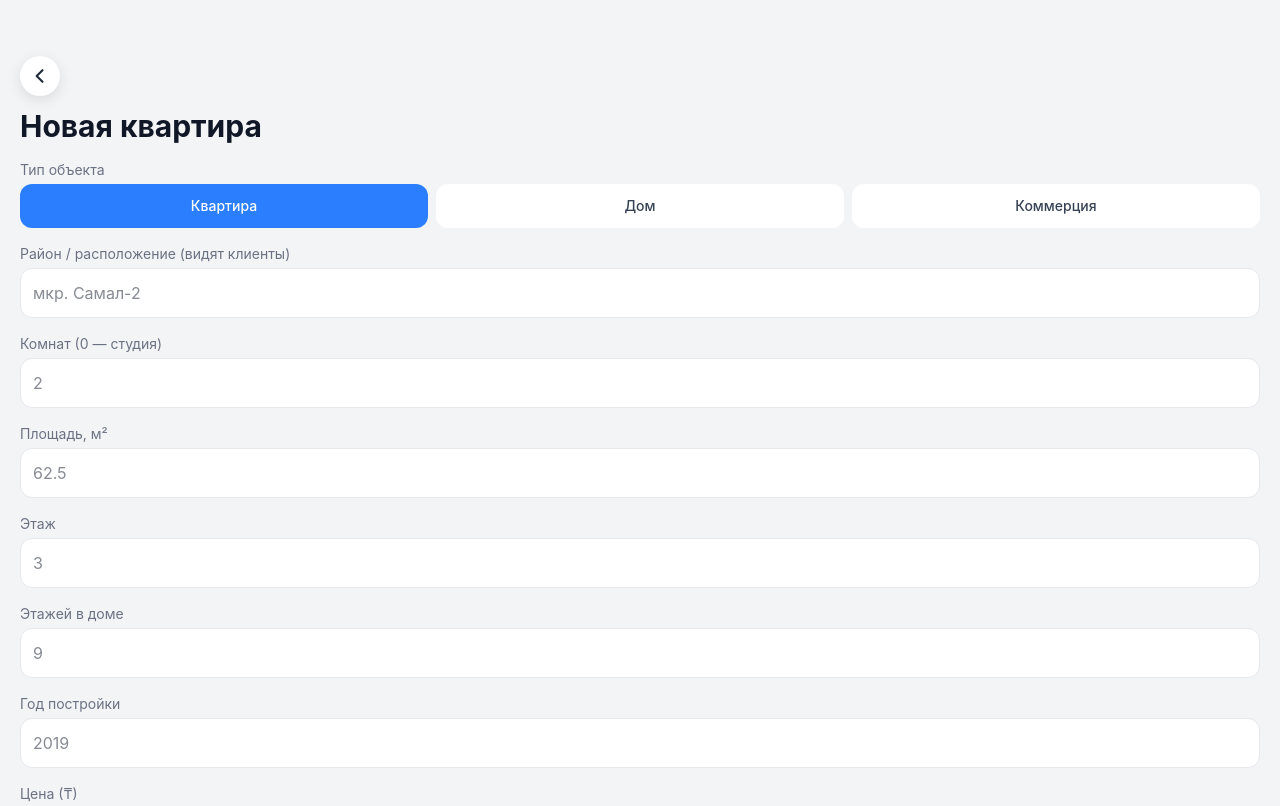
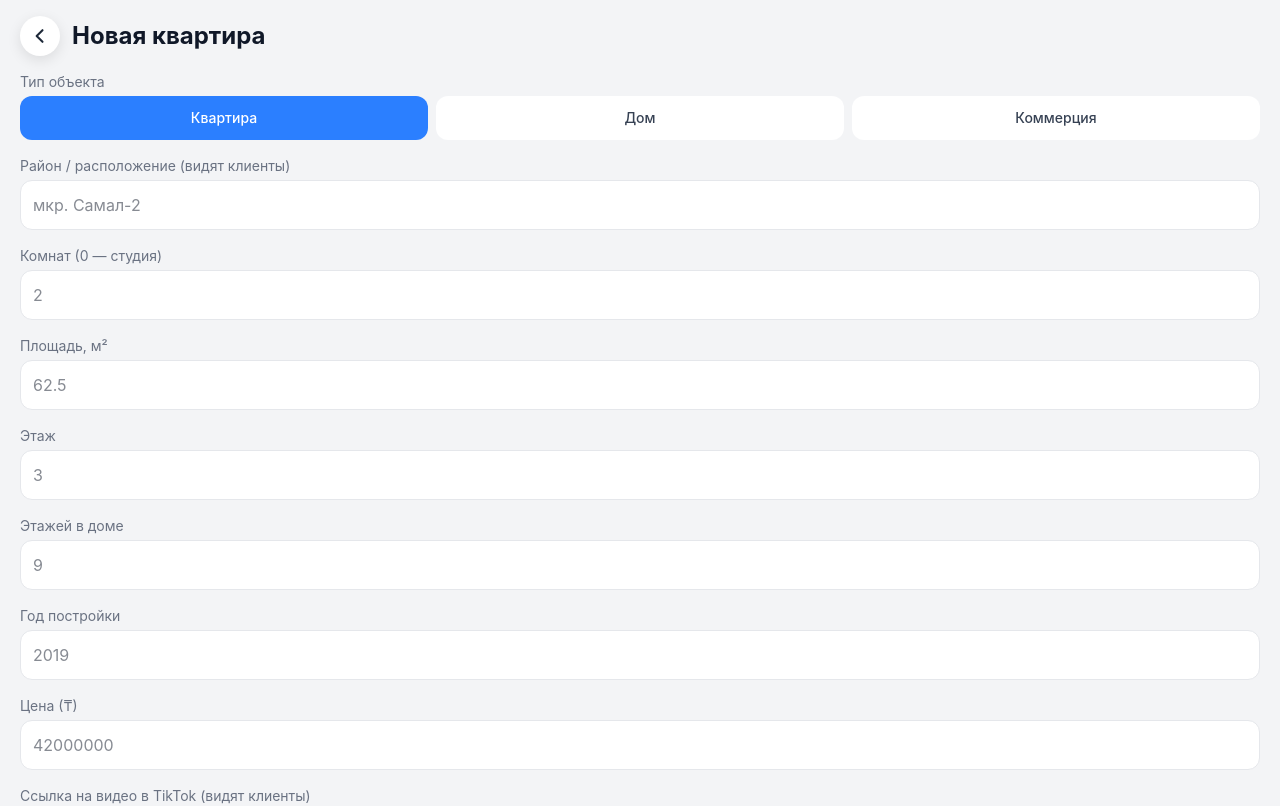
Before and after one commit to Aibek646/Bay-Baspana, a React (Vite) app: page /city/1/add in a window 1280 px wide. Shown: the top 806 px of the page. Built offline with nearby package versions, Linux system fonts and the light colour scheme.

Commit message:
Компактная шапка, бейдж только для проданных, точнее отступы под вырез

```diff
--- a/src/index.css
+++ b/src/index.css
@@ -1,11 +1,11 @@
 @import 'tailwindcss';
 
 @utility pt-safe {
-    padding-top: max(3.5rem, calc(env(safe-area-inset-top) + 1rem));
+    padding-top: max(1rem, calc(env(safe-area-inset-top) + 0.75rem));
 }
 
 @utility top-safe {
-    top: max(3rem, calc(env(safe-area-inset-top) + 0.75rem));
+    top: max(1rem, calc(env(safe-area-inset-top) + 0.75rem));
 }
 
 @utility bottom-safe {
--- a/src/pages/AddApartmentPage.tsx
+++ b/src/pages/AddApartmentPage.tsx
@@ -47,12 +47,12 @@ const AddApartmentPage = () => {
     return (
         <div className="min-h-screen bg-gray-100 pb-28">
             <header className="pt-safe px-5 pb-4">
-                <div className="mb-3">
+                <div className="flex items-center gap-3">
                     <BackButton to={`/city/${cityId}`} />
+                    <h1 className="text-2xl font-bold text-gray-900">
+                        Новая квартира
+                    </h1>
                 </div>
-                <h1 className="text-3xl font-bold text-gray-900">
-                    Новая квартира
-                </h1>
             </header>
 
             <ApartmentForm
--- a/src/pages/ApartmentsPage.tsx
+++ b/src/pages/ApartmentsPage.tsx
@@ -80,12 +80,12 @@ const ApartmentsPage = () => {
     return (
         <div className="min-h-screen bg-gray-100">
             <header className="pt-safe px-5 pb-4">
-                <div className="mb-3">
+                <div className="flex items-center gap-3">
                     <BackButton to="/" />
+                    <h1 className="text-2xl font-bold text-gray-900">
+                        {city?.name}
+                    </h1>
                 </div>
-                <h1 className="text-3xl font-bold text-gray-900">
-                    {city?.name}
-                </h1>
                 <p className="mt-1 text-gray-500">
                     {visible.length === list.length
                         ? formatObjects(list.length)
@@ -159,13 +159,12 @@ const ApartmentsPage = () => {
                                     <div className="font-semibold text-gray-900">
                                         {apt.address}
                                     </div>
-                                    {apt.isSold ? (
+                                    {/* «В продаже» не рисуем: это состояние
+                                        по умолчанию, бейдж на каждой карточке
+                                        превращается в шум */}
+                                    {apt.isSold && (
                                         <span className="shrink-0 rounded-full bg-gray-200 px-2.5 py-1 text-xs font-medium text-gray-600">
                                             Продано
-                                        </span>
-                                    ) : (
-                                        <span className="shrink-0 rounded-full bg-green-100 px-2.5 py-1 text-xs font-medium text-green-700">
-                                            В продаже
                                         </span>
                                     )}
                                 </div>
--- a/src/pages/EditApartmentPage.tsx
+++ b/src/pages/EditApartmentPage.tsx
@@ -146,12 +146,12 @@ const EditApartmentPage = () => {
     return (
         <div className="min-h-screen bg-gray-100 pb-28">
             <header className="pt-safe px-5 pb-4">
-                <div className="mb-3">
+                <div className="flex items-center gap-3">
                     <BackButton to={`/apartment/${id}`} />
+                    <h1 className="text-2xl font-bold text-gray-900">
+                        Изменить квартиру
+                    </h1>
                 </div>
-                <h1 className="text-3xl font-bold text-gray-900">
-                    Изменить квартиру
-                </h1>
             </header>
 
             <ApartmentForm
```
